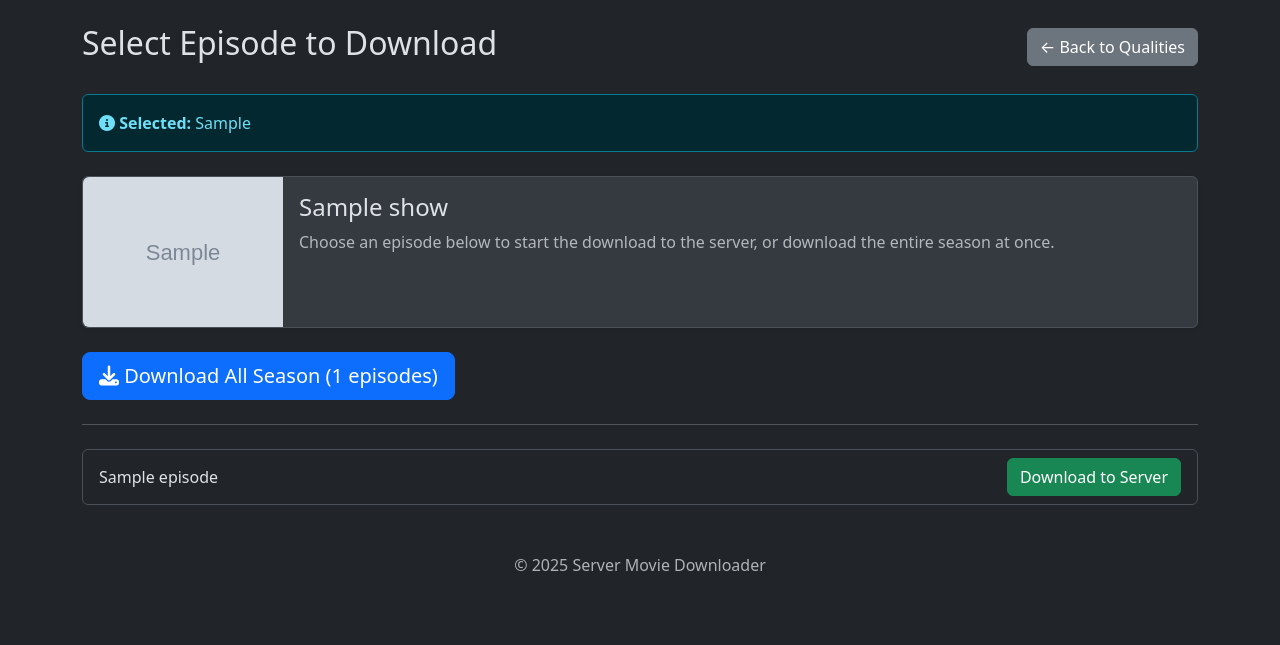
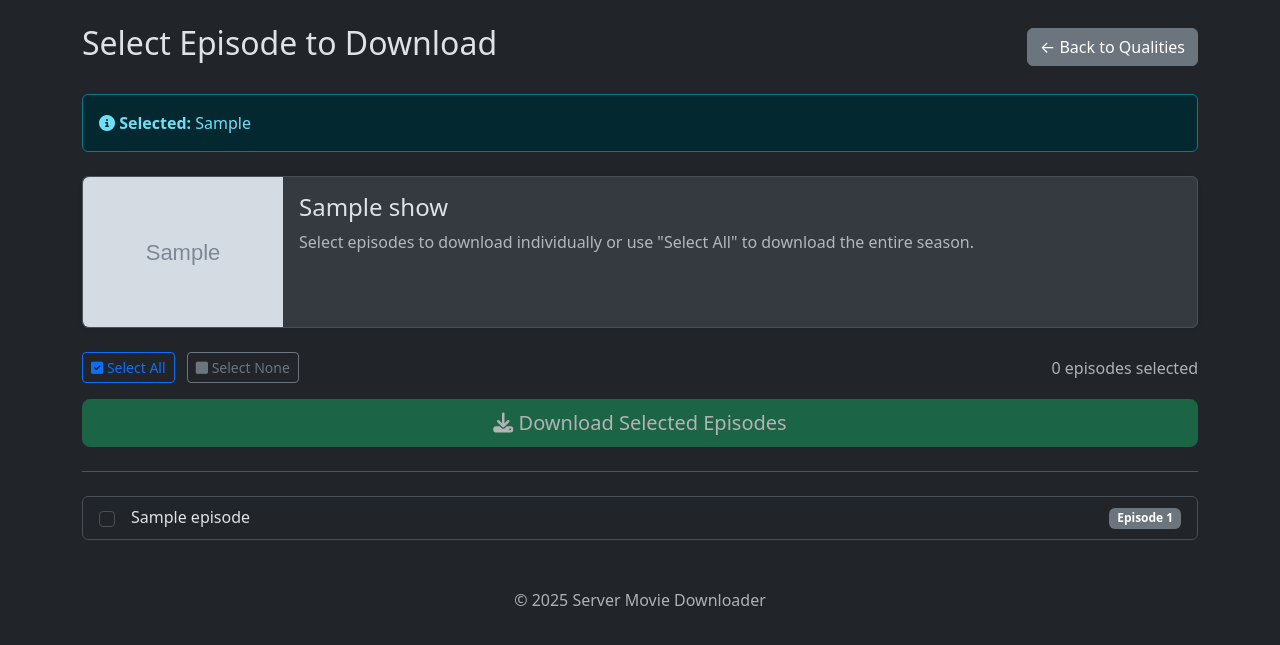
Before and after one commit to lidanthedev/acer-pal, a Flask app: template templates/episodes.html in a window 1280 px wide. Shown: the part 57-702 px from the top of the page. Run offline with Flask 3, Linux system fonts and the light colour scheme; the template is opened without the code that fills it: most values are stand-ins (such as "Sample title", 1, 10 or a date in 2020); grey boxes marked "Sample" are stand-in pictures.

Commit message:
Add functionality to download selected episodes with user interface updates

```diff
--- a/main.py
+++ b/main.py
@@ -574,6 +574,48 @@ def download_all_season():
         flash(f"Error starting season download: {str(e)}", "error")
         return redirect(url_for('index'))
 
+@app.route('/download_selected_episodes', methods=['POST'])
+@require_auth
+def download_selected_episodes():
+    """Download user-selected episodes from a season."""
+    selected_episodes_data = request.form.get('selected_episodes')
+    show_title = request.form.get('show_title', 'Unknown_Show')
+    selected_quality = request.form.get('selected_quality')
+
+    if not selected_episodes_data:
+        flash("Error: No episodes selected.", "error")
+        return redirect(url_for('index'))
+
+    try:
+        import json
+        selected_episodes = json.loads(selected_episodes_data)
+
+        if not selected_episodes or not isinstance(selected_episodes, list):
+            flash("Error: Invalid episode selection data.", "error")
+            return redirect(url_for('index'))
+
+        # Start background processing for selected episodes
+        thread = threading.Thread(
+            target=process_season_downloads_background,
+            args=(selected_episodes_data, show_title, selected_quality)
+        )
+        thread.daemon = True
+        thread.start()
+
+        episode_count = len(selected_episodes)
+        flash(f"Started processing {episode_count} selected episode{'s' if episode_count != 1 else ''} from {show_title} in the background. Downloads will appear in the downloads page as they are prepared.", "info")
+        logger.info(f"Started background processing for {episode_count} selected episodes: {show_title}")
+
+        return redirect(url_for('downloads_page'))
+
+    except json.JSONDecodeError:
+        flash("Error: Invalid episode selection format.", "error")
+        return redirect(url_for('index'))
+    except Exception as e:
+        logger.error(f"Selected episodes download error: {str(e)}")
+        flash(f"Error starting selected episodes download: {str(e)}", "error")
+        return redirect(url_for('index'))
+
 @app.route('/downloads', methods=['GET'])
 @require_auth
 def list_downloads():
--- a/templates/episodes.html
+++ b/templates/episodes.html
@@ -20,18 +20,32 @@
     <img src="{{ show.image }}" class="img-fluid rounded-start" alt="{{ show.title }}" style="max-width: 200px; object-fit: cover;">
     <div class="card-body">
         <h4 class="card-title">{{ show.title }}</h4>
-        <p class="text-muted">Choose an episode below to start the download to the server, or download the entire season at once.</p>
+        <p class="text-muted">Select episodes to download individually or use "Select All" to download the entire season.</p>
     </div>
 </div>
 
-<!-- Download All Season Button -->
-<div class="mb-4 d-grid">
-    <form action="{{ url_for('download_all_season') }}" method="POST" id="downloadAllForm" onsubmit="return confirmSeasonDownload()">
+<!-- Episode Selection Controls -->
+<div class="mb-4">
+    <div class="d-flex justify-content-between align-items-center mb-3">
+        <div>
+            <button type="button" class="btn btn-outline-primary btn-sm" onclick="selectAll()">
+                <i class="fas fa-check-square"></i> Select All
+            </button>
+            <button type="button" class="btn btn-outline-secondary btn-sm ms-2" onclick="selectNone()">
+                <i class="fas fa-square"></i> Select None
+            </button>
+        </div>
+        <div>
+            <span id="selectedCount" class="text-muted">0 episodes selected</span>
+        </div>
+    </div>
+
+    <form action="{{ url_for('download_selected_episodes') }}" method="POST" id="downloadSelectedForm">
         <input type="hidden" name="show_title" value="{{ show.title }}">
         <input type="hidden" name="selected_quality" value="{{ selected_quality }}">
-        <input type="hidden" name="episodes_data" id="episodesData" value="">
-        <button type="submit" class="btn btn-primary btn-lg">
-            <i class="fas fa-download"></i> Download All Season ({{ episodes|length }} episodes)
+        <input type="hidden" name="selected_episodes" id="selectedEpisodes" value="">
+        <button type="submit" class="btn btn-success btn-lg w-100" id="downloadBtn" disabled>
+            <i class="fas fa-download"></i> Download Selected Episodes
         </button>
     </form>
 </div>
@@ -40,37 +54,76 @@
 
 <div class="list-group">
     {% for episode in episodes %}
-        <div class="list-group-item list-group-item-action d-flex justify-content-between align-items-center">
-
-            <span>{{ episode.title }}</span>
-
-            <form action="{{ url_for('start_download') }}" method="POST" class="mb-0">
-                <!-- This link will be used to get the final download URL -->
-                <input type="hidden" name="source_api_url" value="{{ episode.link }}">
-                <!-- Pass structured information for better filename formatting -->
-                <input type="hidden" name="show_title" value="{{ show.title }}">
-                <input type="hidden" name="episode_title" value="{{ episode.title }}">
-                <input type="hidden" name="selected_quality" value="{{ selected_quality }}">
-                <input type="hidden" name="filename" value="{{ show.title }}_{{ episode.title }}.mp4">
-                <input type="hidden" name="seriesType" value="episode">
-                <button type="submit" class="btn btn-success">Download to Server</button>
-            </form>
-
+        <div class="list-group-item d-flex justify-content-between align-items-center">
+            <div class="form-check d-flex align-items-center">
+                <input class="form-check-input me-3" type="checkbox"
+                       id="episode{{ loop.index }}"
+                       name="episode_checkbox"
+                       value="{{ episode.link }}"
+                       data-title="{{ episode.title }}"
+                       onchange="updateSelection()">
+                <label class="form-check-label flex-grow-1" for="episode{{ loop.index }}">
+                    {{ episode.title }}
+                </label>
+            </div>
+            <span class="badge bg-secondary">Episode {{ loop.index }}</span>
         </div>
     {% endfor %}
 </div>
 
 <script>
-// Prepare episodes data for season download
+// Episode selection functionality
+function selectAll() {
+    const checkboxes = document.querySelectorAll('input[name="episode_checkbox"]');
+    checkboxes.forEach(checkbox => {
+        checkbox.checked = true;
+    });
+    updateSelection();
+}
+
+function selectNone() {
+    const checkboxes = document.querySelectorAll('input[name="episode_checkbox"]');
+    checkboxes.forEach(checkbox => {
+        checkbox.checked = false;
+    });
+    updateSelection();
+}
+
+function updateSelection() {
+    const checkboxes = document.querySelectorAll('input[name="episode_checkbox"]:checked');
+    const selectedCount = checkboxes.length;
+    const downloadBtn = document.getElementById('downloadBtn');
+    const selectedCountSpan = document.getElementById('selectedCount');
+
+    // Update selected count display
+    selectedCountSpan.textContent = selectedCount + ' episode' + (selectedCount !== 1 ? 's' : '') + ' selected';
+
+    // Enable/disable download button
+    downloadBtn.disabled = selectedCount === 0;
+
+    // Update button text
+    if (selectedCount === 0) {
+        downloadBtn.innerHTML = '<i class="fas fa-download"></i> Download Selected Episodes';
+    } else {
+        downloadBtn.innerHTML = '<i class="fas fa-download"></i> Download ' + selectedCount + ' Selected Episode' + (selectedCount !== 1 ? 's' : '');
+    }
+
+    // Prepare selected episodes data
+    const selectedEpisodes = [];
+    checkboxes.forEach(checkbox => {
+        selectedEpisodes.push({
+            link: checkbox.value,
+            title: checkbox.getAttribute('data-title')
+        });
+    });
+
+    document.getElementById('selectedEpisodes').value = JSON.stringify(selectedEpisodes);
+}
+
+// Initialize selection state on page load
 document.addEventListener('DOMContentLoaded', function() {
-    const episodesData = {{ episodes | tojson | safe }};
-    document.getElementById('episodesData').value = JSON.stringify(episodesData);
+    updateSelection();
 });
-
-function confirmSeasonDownload() {
-    const episodeCount = {{ episodes|length }};
-    return confirm('Are you sure you want to download all ' + episodeCount + ' episodes from this season? This will start ' + episodeCount + ' downloads simultaneously.');
-}
 </script>
 
 {% endblock %}
```
